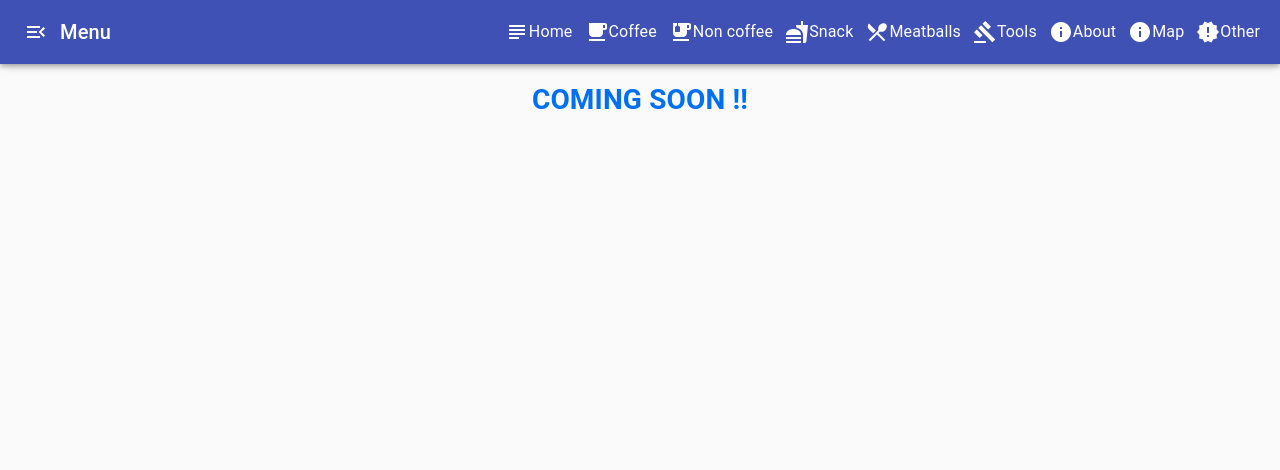
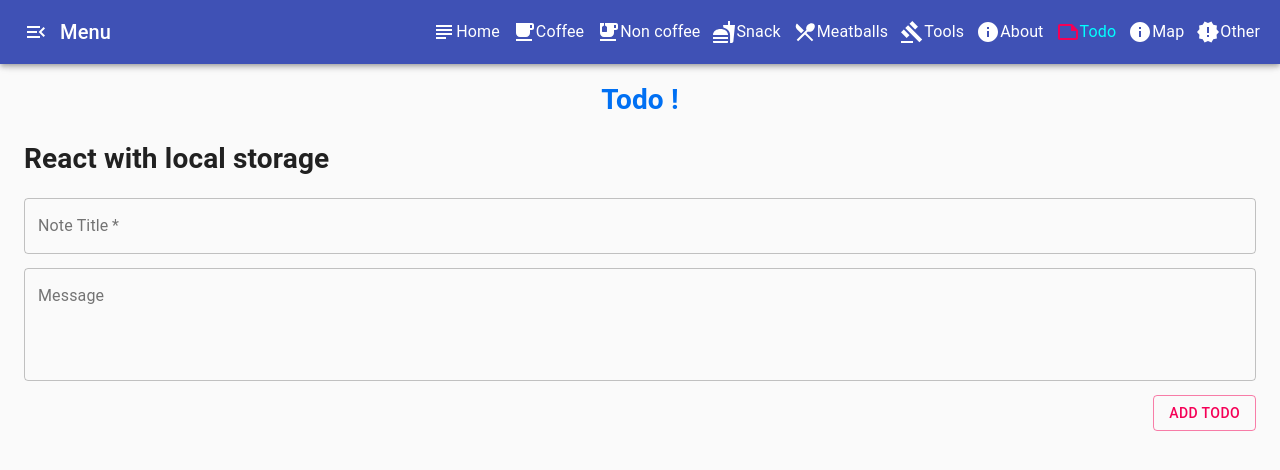
Before and after one commit to Ngounse/next.js_The-coffee-house, a Next.js app: page /todo in a window 1280 px wide. Before the commit this address had no page. Shown: the top 470 px of the page. Built offline with nearby package versions, Linux system fonts and the light colour scheme.

Commit message:
update todo

```diff
--- a/components/NavBar/index.tsx
+++ b/components/NavBar/index.tsx
@@ -35,6 +35,8 @@ import GavelIcon from "@material-ui/icons/Gavel";
 import FastfoodIcon from "@material-ui/icons/Fastfood";
 import FastfoodOutlinedIcon from "@material-ui/icons/FastfoodOutlined";
 import ArrowBackIosIcon from "@material-ui/icons/ArrowBackIos";
+import NoteIcon from "@material-ui/icons/Note";
+import NoteOutlinedIcon from "@material-ui/icons/NoteOutlined";
 import useStates from "../../hooks/useState";
 
 const Navbar = () => {
@@ -100,6 +102,12 @@ const Navbar = () => {
       path: "/about",
       icon: <InfoIcon />,
       openIcon: <InfoOutlinedIcon color="secondary" />,
+    },
+    {
+      text: "Todo",
+      path: "/todo",
+      icon: <NoteIcon />,
+      openIcon: <NoteOutlinedIcon color="secondary" />,
     },
     {
       text: "Map",
--- /dev/null
+++ b/hooks/useLocalStorage.ts
@@ -0,0 +1,38 @@
+import { useState } from "react";
+
+// Hook
+function useLocalStorage<T>(key: string, initialValue: T) {
+  // State to store our value
+  // Pass initial state function to useState so logic is only executed once
+  const [storedValue, setStoredValue] = useState<T>(() => {
+    try {
+      // Get from local storage by key
+      const item = window.localStorage.getItem(key);
+      // Parse stored json or if none return initialValue
+      return item ? JSON.parse(item) : initialValue;
+    } catch (error) {
+      // If error also return initialValue
+      console.log(error);
+      return initialValue;
+    }
+  });
+  // Return a wrapped version of useState's setter function that ...
+  // ... persists the new value to localStorage.
+  const setValue = (value: T | ((val: T) => T)) => {
+    try {
+      // Allow value to be a function so we have same API as useState
+      const valueToStore =
+        value instanceof Function ? value(storedValue) : value;
+      // Save state
+      setStoredValue(valueToStore);
+      // Save to local storage
+      window.localStorage.setItem(key, JSON.stringify(valueToStore));
+    } catch (error) {
+      // A more advanced implementation would handle the error case
+      console.log(error);
+    }
+  };
+  return [storedValue, setValue] as const;
+}
+
+export default useLocalStorage;
--- a/package.json
+++ b/package.json
@@ -8,6 +8,7 @@
     "start": "next start",
     "lint": "next lint"
   },
+  "license": "ISC",
   "dependencies": {
     "@material-ui/core": "^4.11.4",
     "@material-ui/icons": "^4.11.2",
--- /dev/null
+++ b/pages/todo.tsx
@@ -0,0 +1,25 @@
+import React, { useEffect, useState } from "react";
+import styles from "../styles/Home.module.css";
+import Todo from "../src/views/Todo";
+import Head from "next/head";
+import NavBar from "../components/NavBar";
+import Link from "next/link";
+
+const TodoPage = () => {
+  return (
+    <div>
+      <NavBar />
+      <Head>
+        <title>Todo</title>
+      </Head>
+      <h1 className={styles.title}>
+        <Link href="/">
+          <a>Todo !</a>
+        </Link>
+      </h1>
+      <Todo />
+    </div>
+  );
+};
+
+export default TodoPage;
--- /dev/null
+++ b/src/views/Todo/Todo.tsx
@@ -0,0 +1,119 @@
+import React, { useEffect, useRef, useState } from "react";
+import styles from "../../../styles/Todo.module.css";
+import {
+  Grid,
+  Paper,
+  Container,
+  Typography,
+  TextField,
+  Button,
+} from "@material-ui/core";
+import useStates from "../../../hooks/useState";
+import useLocalStorage from "../../../hooks/useLocalStorage";
+
+const TodoPage = () => {
+  //collect the post-list from localstorage and parse it with JSON.parse() method
+  const postsData = JSON.parse(localStorage.getItem("todos"));
+  // const postsData = localStorage.getItem("todos");
+
+  //initilize our parsed data if there is no data inside our initial state will be set as empty array []
+  const [todos, setTodos] = useState(postsData || []);
+  const [title, setTitle] = useState("");
+  const [message, setMessage] = useState("");
+
+  const handleTitle = (e: any) => {
+    setTitle(e.target.value);
+  };
+
+  const handleMessage = (e: any) => {
+    setMessage(e.target.value);
+  };
+  const AddPost = (e: any) => {
+    e.preventDefault();
+    setTodos([
+      ...todos,
+      {
+        title,
+        message,
+      },
+    ]);
+    //let clear the input box after adding our post
+    setTitle("");
+    setMessage("");
+  };
+  const removePost = (title: any) => {
+    //removePost take title as argument
+    //let's reset the post list after filtering post title which are not equal to title
+    setTodos(todos.filter((item: any) => item.title !== title));
+  };
+
+  useEffect(() => {
+    localStorage.setItem("todos", JSON.stringify(todos));
+  });
+
+  return (
+    <Container>
+      <h1>React with local storage</h1>
+      <form autoComplete="off" onSubmit={AddPost}>
+        <TextField
+          onChange={handleTitle}
+          value={title}
+          label="Note Title"
+          variant="outlined"
+          fullWidth
+          required
+        />
+        <div className={styles.padding_line_14px}></div>
+        <TextField
+          id="outlined-multiline-static"
+          label="Message"
+          fullWidth
+          multiline
+          variant="outlined"
+          value={message}
+          rows={4}
+          onChange={handleMessage}
+        />
+        <div className={styles.padding_line_14px}></div>
+        <div className={styles.add__buttons}>
+          <Button type="submit" color="secondary" variant="outlined">
+            Add Todo
+          </Button>
+        </div>
+      </form>
+      <div className={styles.padding_line_14px}></div>
+      <Grid container item>
+        {todos.map((item: any) => (
+          //remember to set the key , each item need to have a key
+
+          <Grid item sm={12} md={6} key={item.title}>
+            <div className={styles.padding_card_14px}>
+              <Paper variant="outlined">
+                <div className={styles.padding_card_text}>
+                  <div className={styles.close__buttons}>
+                    <Typography variant="h6" gutterBottom>
+                      {item.title}
+                    </Typography>
+                    <Button
+                      onClick={() => removePost(item.title)}
+                      color="secondary"
+                      variant="contained"
+                    >
+                      X
+                    </Button>
+                  </div>
+
+                  <Typography variant="subtitle2">
+                    {item.message !== "" ? item.message : "None message"}
+                  </Typography>
+                </div>
+              </Paper>
+            </div>
+          </Grid>
+        ))}
+      </Grid>
+    </Container>
+  );
+};
+
+export default TodoPage;
--- /dev/null
+++ b/src/views/Todo/index.ts
@@ -0,0 +1,2 @@
+import Todo from "./Todo";
+export default Todo;
--- /dev/null
+++ b/styles/Todo.module.css
@@ -0,0 +1,19 @@
+.add__buttons {
+  display: flex;
+  justify-content: flex-end;
+}
+.padding_line_14px {
+  padding: 7px 0;
+}
+.padding_card_14px {
+  padding: 7px;
+}
+.close__buttons {
+  display: flex;
+  justify-content: space-between;
+}
+.padding_card_text {
+  padding: 7px;
+  height: 120px;
+  overflow: auto;
+}
```
